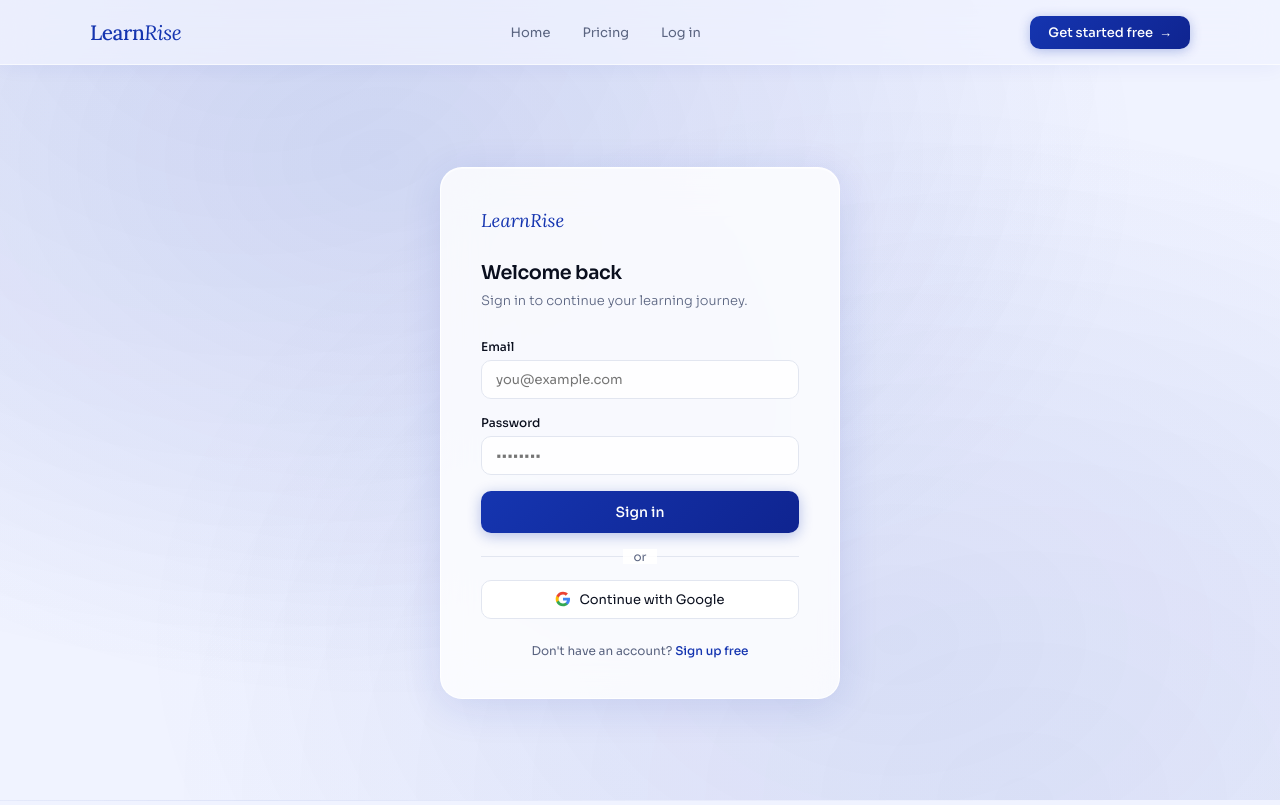
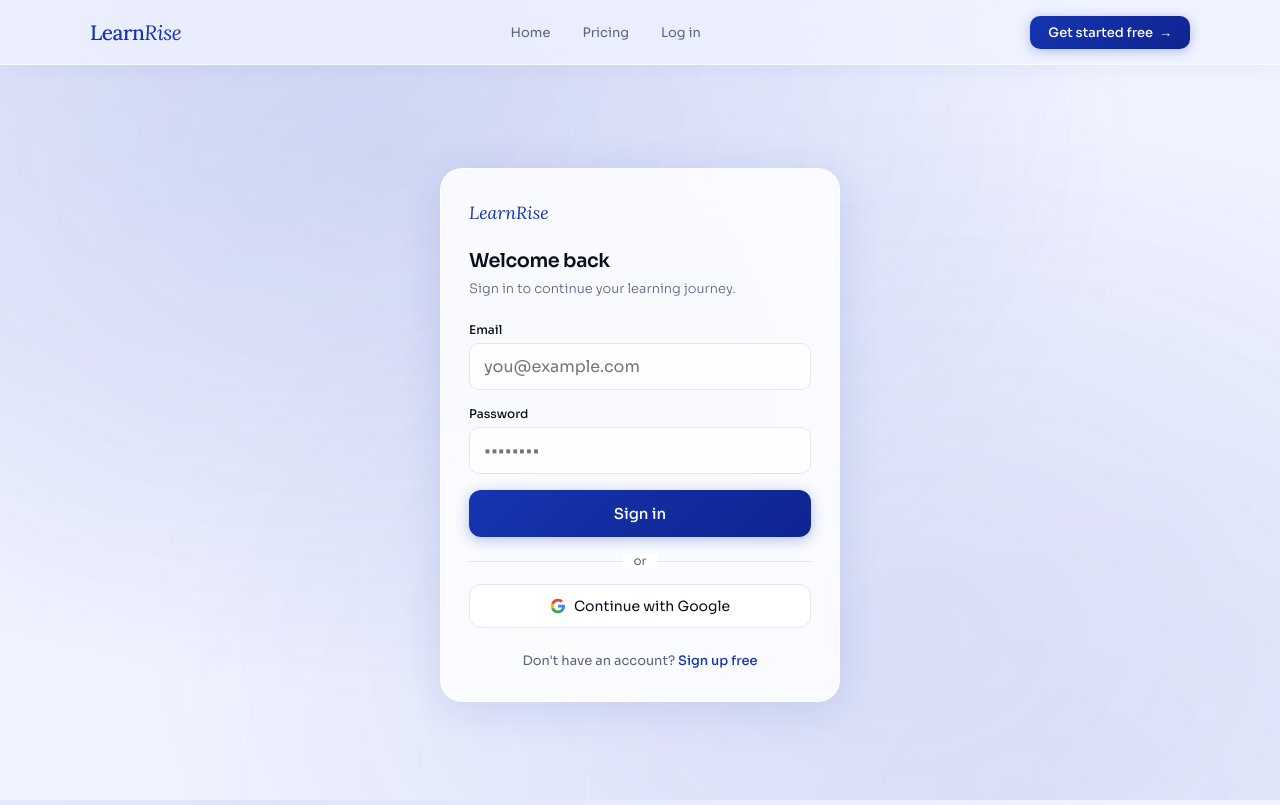
Before and after one commit to ywookim15-oss/learnrise, a Next.js app: page /login in a window 1280 px wide. Built offline with nearby package versions, Linux system fonts and the light colour scheme; no server answers.

Commit message:
Update auth.module.css

```diff
--- a/app/login/auth.module.css
+++ b/app/login/auth.module.css
@@ -1,9 +1,9 @@
 .overlay {
-  min-height: calc(100vh - 64px);
+  min-height: calc(100vh - 60px);
   display: flex;
   align-items: center;
   justify-content: center;
-  padding: 2rem;
+  padding: 1.5rem;
   position: relative;
 }
 
@@ -21,13 +21,13 @@
 .card {
   position: relative;
   z-index: 1;
-  background: rgba(255, 255, 255, 0.82);
+  background: rgba(255, 255, 255, 0.85);
   backdrop-filter: blur(20px);
   -webkit-backdrop-filter: blur(20px);
   border-radius: 22px;
   border: 1px solid rgba(255, 255, 255, 0.9);
-  box-shadow: 0 8px 40px rgba(21, 53, 176, 0.12), 0 1px 0 rgba(255,255,255,0.6) inset;
-  padding: 2.5rem;
+  box-shadow: 0 8px 40px rgba(21, 53, 176, 0.12);
+  padding: 2rem 1.75rem;
   width: 100%;
   max-width: 400px;
   animation: fadeUp 0.4s cubic-bezier(0.4, 0, 0.2, 1) forwards;
@@ -40,162 +40,65 @@
 
 .logo {
   font-family: 'Lora', serif;
-  font-size: 1.15rem;
+  font-size: 1.1rem;
   font-weight: 500;
   color: var(--blue);
-  margin-bottom: 1.75rem;
+  margin-bottom: 1.5rem;
   font-style: italic;
 }
 
-.title {
-  font-size: 1.2rem;
-  font-weight: 600;
-  margin-bottom: 0.4rem;
-  color: var(--text);
-  letter-spacing: -0.02em;
-}
+.title { font-size: 1.2rem; font-weight: 600; margin-bottom: 0.4rem; color: var(--text); letter-spacing: -0.02em; }
+.sub { font-size: 13px; color: var(--muted); margin-bottom: 1.5rem; font-weight: 300; line-height: 1.5; }
 
-.sub {
-  font-size: 13px;
-  color: var(--muted);
-  margin-bottom: 1.75rem;
-  font-weight: 300;
-  line-height: 1.5;
-}
-
-.label {
-  font-size: 12px;
-  font-weight: 500;
-  color: var(--text);
-  display: block;
-  margin-bottom: 6px;
-}
+.label { font-size: 12px; font-weight: 500; color: var(--text); display: block; margin-bottom: 6px; }
 
 .input {
   width: 100%;
   border: 1.5px solid var(--border);
   border-radius: 10px;
-  padding: 10px 14px;
-  font-size: 13px;
+  padding: 12px 14px;
+  font-size: 16px; /* Prevents iOS zoom */
   outline: none;
   margin-bottom: 1rem;
   color: var(--text);
   transition: all 0.2s;
-  background: rgba(255, 255, 255, 0.8);
+  background: rgba(255,255,255,0.8);
+  -webkit-appearance: none;
 }
-
-.input:focus {
-  border-color: var(--blue);
-  box-shadow: 0 0 0 3px rgba(21, 53, 176, 0.1);
-  background: #fff;
-}
+.input:focus { border-color: var(--blue); box-shadow: 0 0 0 3px rgba(21,53,176,0.1); background: #fff; }
 
 .btn {
-  display: block;
-  width: 100%;
+  display: block; width: 100%;
   background: linear-gradient(135deg, var(--blue), var(--blue-dark));
-  color: #fff;
-  border-radius: 10px;
-  padding: 12px;
-  font-size: 14px;
-  font-weight: 500;
-  text-align: center;
-  text-decoration: none;
-  margin-bottom: 1rem;
-  transition: all 0.2s cubic-bezier(0.4, 0, 0.2, 1);
-  border: none;
-  cursor: pointer;
-  box-shadow: 0 3px 14px rgba(21, 53, 176, 0.3);
+  color: #fff; border-radius: 12px; padding: 14px;
+  font-size: 15px; font-weight: 500; text-align: center;
+  text-decoration: none; margin-bottom: 1rem;
+  transition: all 0.2s; border: none; cursor: pointer;
+  box-shadow: 0 3px 14px rgba(21,53,176,0.3);
+  -webkit-appearance: none;
 }
-
-.btn:hover:not(:disabled) {
-  transform: translateY(-1px);
-  box-shadow: 0 6px 20px rgba(21, 53, 176, 0.4);
-}
-
+.btn:hover:not(:disabled) { transform: translateY(-1px); box-shadow: 0 6px 20px rgba(21,53,176,0.4); }
 .btn:disabled { opacity: 0.6; cursor: not-allowed; }
 
-.divider {
-  text-align: center;
-  font-size: 12px;
-  color: var(--muted);
-  margin-bottom: 1rem;
-  position: relative;
-}
-
-.divider::before {
-  content: '';
-  position: absolute;
-  top: 50%;
-  left: 0;
-  right: 0;
-  height: 1px;
-  background: var(--border);
-}
-
-.divider span {
-  background: rgba(255, 255, 255, 0.9);
-  padding: 0 10px;
-  position: relative;
-}
+.divider { text-align: center; font-size: 12px; color: var(--muted); margin-bottom: 1rem; position: relative; }
+.divider::before { content: ''; position: absolute; top: 50%; left: 0; right: 0; height: 1px; background: var(--border); }
+.divider span { background: rgba(255,255,255,0.9); padding: 0 10px; position: relative; }
 
 .google {
-  width: 100%;
-  background: rgba(255, 255, 255, 0.9);
-  border: 1.5px solid var(--border);
-  border-radius: 10px;
-  padding: 10px;
-  font-size: 13px;
-  font-weight: 400;
-  display: flex;
-  align-items: center;
-  justify-content: center;
-  gap: 8px;
-  color: var(--text);
-  margin-bottom: 1.5rem;
-  transition: all 0.2s;
-  cursor: pointer;
+  width: 100%; background: rgba(255,255,255,0.9); border: 1.5px solid var(--border);
+  border-radius: 12px; padding: 12px; font-size: 14px; font-weight: 400;
+  display: flex; align-items: center; justify-content: center; gap: 8px;
+  color: var(--text); margin-bottom: 1.5rem; transition: all 0.2s; cursor: pointer;
+  -webkit-appearance: none;
 }
+.google:hover { background: #fff; box-shadow: 0 2px 8px rgba(0,0,0,0.08); }
 
-.google:hover {
-  background: #fff;
-  border-color: #ccc;
-  box-shadow: 0 2px 8px rgba(0,0,0,0.08);
+.switch { text-align: center; font-size: 13px; color: var(--muted); }
+.switch a { color: var(--blue); font-weight: 500; text-decoration: none; }
+
+.error { background: rgba(254,242,242,0.9); border: 1px solid #FECACA; border-radius: 8px; padding: 0.75rem 1rem; font-size: 13px; color: #DC2626; margin-bottom: 1rem; font-weight: 300; }
+.successMsg { background: rgba(240,253,244,0.9); border: 1px solid #BBF7D0; border-radius: 8px; padding: 0.75rem 1rem; font-size: 13px; color: #16A34A; margin-bottom: 1rem; font-weight: 300; }
+
+@media (max-width: 400px) {
+  .card { padding: 1.75rem 1.25rem; border-radius: 18px; }
 }
-
-.switch {
-  text-align: center;
-  font-size: 12px;
-  color: var(--muted);
-}
-
-.switch a {
-  color: var(--blue);
-  font-weight: 500;
-  text-decoration: none;
-  transition: opacity 0.15s;
-}
-
-.switch a:hover { opacity: 0.75; }
-
-.error {
-  background: rgba(254, 242, 242, 0.9);
-  border: 1px solid #FECACA;
-  border-radius: 8px;
-  padding: 0.75rem 1rem;
-  font-size: 13px;
-  color: #DC2626;
-  margin-bottom: 1rem;
-  font-weight: 300;
-}
-
-.successMsg {
-  background: rgba(240, 253, 244, 0.9);
-  border: 1px solid #BBF7D0;
-  border-radius: 8px;
-  padding: 0.75rem 1rem;
-  font-size: 13px;
-  color: #16A34A;
-  margin-bottom: 1rem;
-  font-weight: 300;
-}
```
